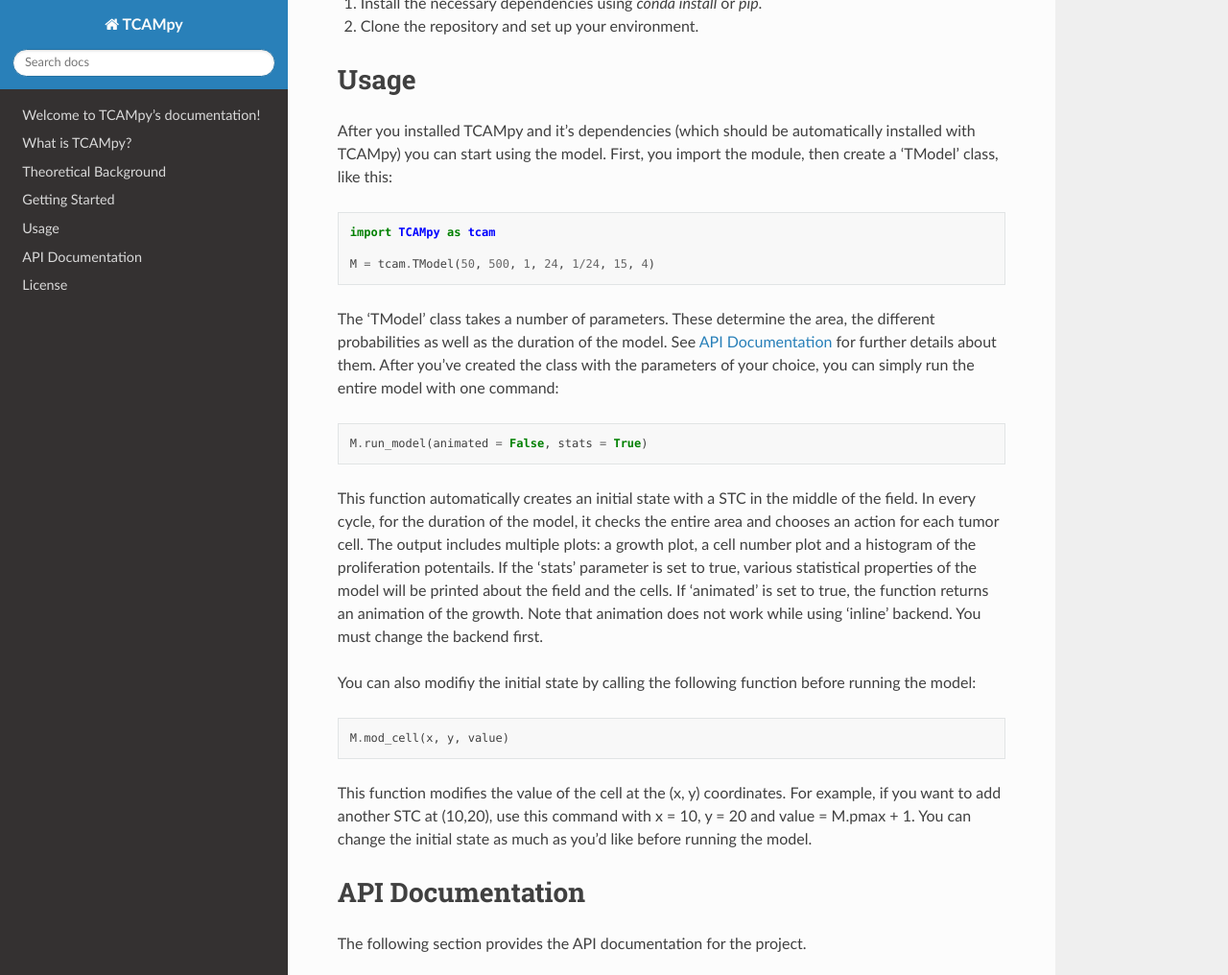
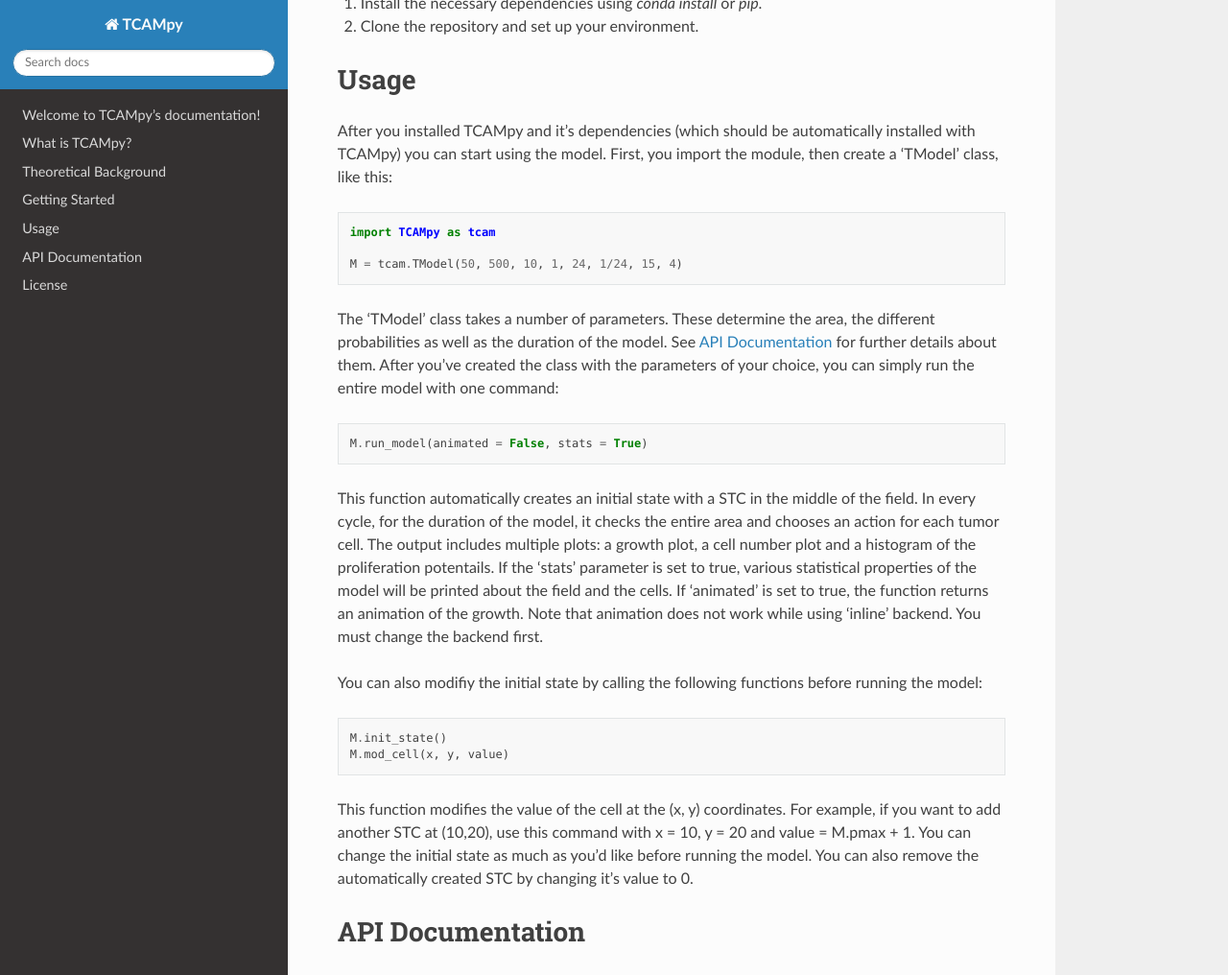
Before and after one commit to Fetasalyt/TCAMpy, a Sphinx documentation site: the page built from docs/index.rst, in a window 1280 px wide and 1400 px high, scrolled down 711 px, cut to the strip 0-1016 px from the top of the window. Shown: the whole strip at 96% size. Built offline with Sphinx 7.4.7 and the Read the Docs theme 3.1.0, drawn with Linux system fonts in a browser that asks for light colours; pages that are not in the unit, such as notebooks, are missing from menus.

Commit message:
Update index.rst

```diff
--- a/docs/index.rst
+++ b/docs/index.rst
@@ -48,7 +48,7 @@ you can start using the model. First, you import the module, then create a 'TMod
 
     import TCAMpy as tcam
 
-    M = tcam.TModel(50, 500, 1, 24, 1/24, 15, 4)
+    M = tcam.TModel(50, 500, 10, 1, 24, 1/24, 15, 4)
 
 The 'TModel' class takes a number of parameters. These determine the area, the different probabilities as well as the duration
 of the model. See :ref:`api-docs` for further details about them. After you've created the class with the parameters of your
@@ -65,15 +65,16 @@ various statistical properties of the model will be printed about the field and
 function returns an animation of the growth. Note that animation does not work while using 'inline' backend. You must change
 the backend first.
 
-You can also modifiy the initial state by calling the following function before running the model:
+You can also modifiy the initial state by calling the following functions before running the model:
 
 .. code-block:: python
 
+    M.init_state()
     M.mod_cell(x, y, value)
 
 This function modifies the value of the cell at the (x, y) coordinates. For example, if you want to add another STC at (10,20),
 use this command with x = 10, y = 20 and value = M.pmax + 1. You can change the initial state as much as you'd like before running
-the model.
+the model. You can also remove the automatically created STC by changing it's value to 0.
 
 .. _api-docs:
 
```
